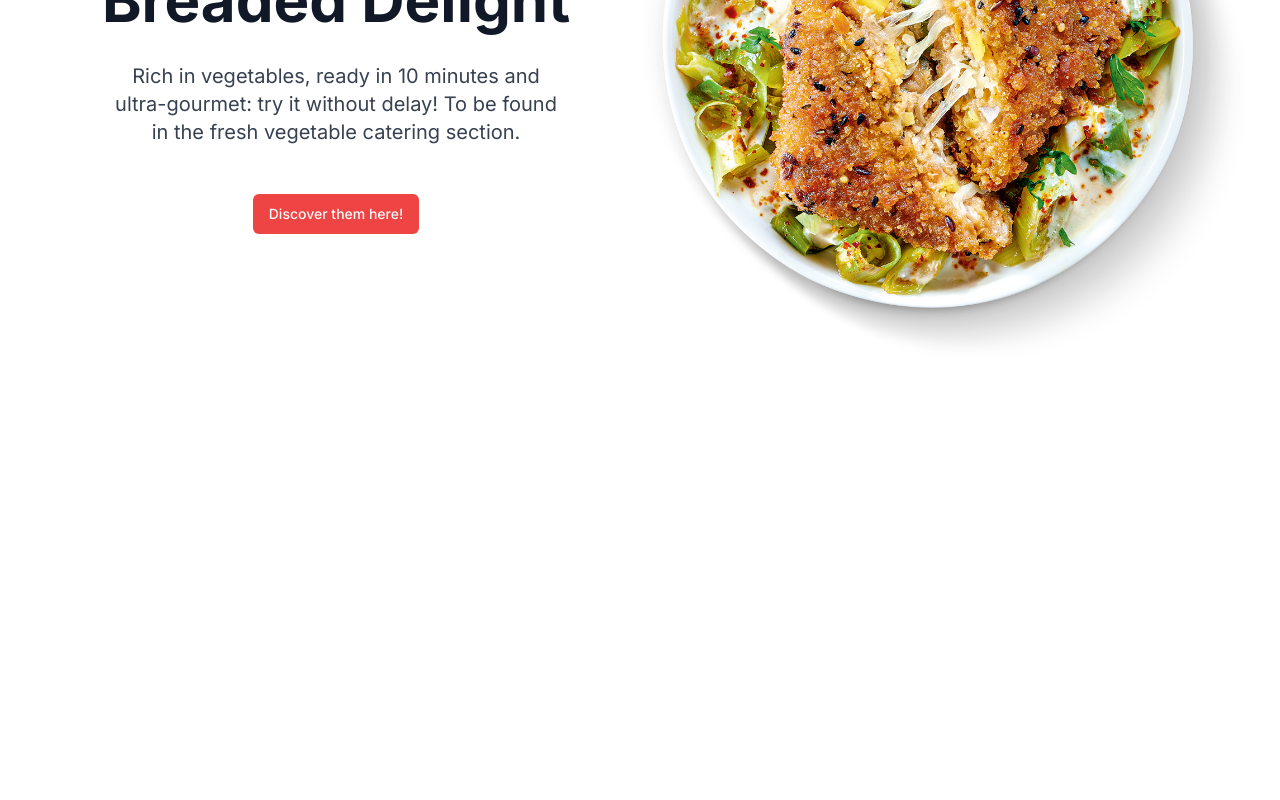
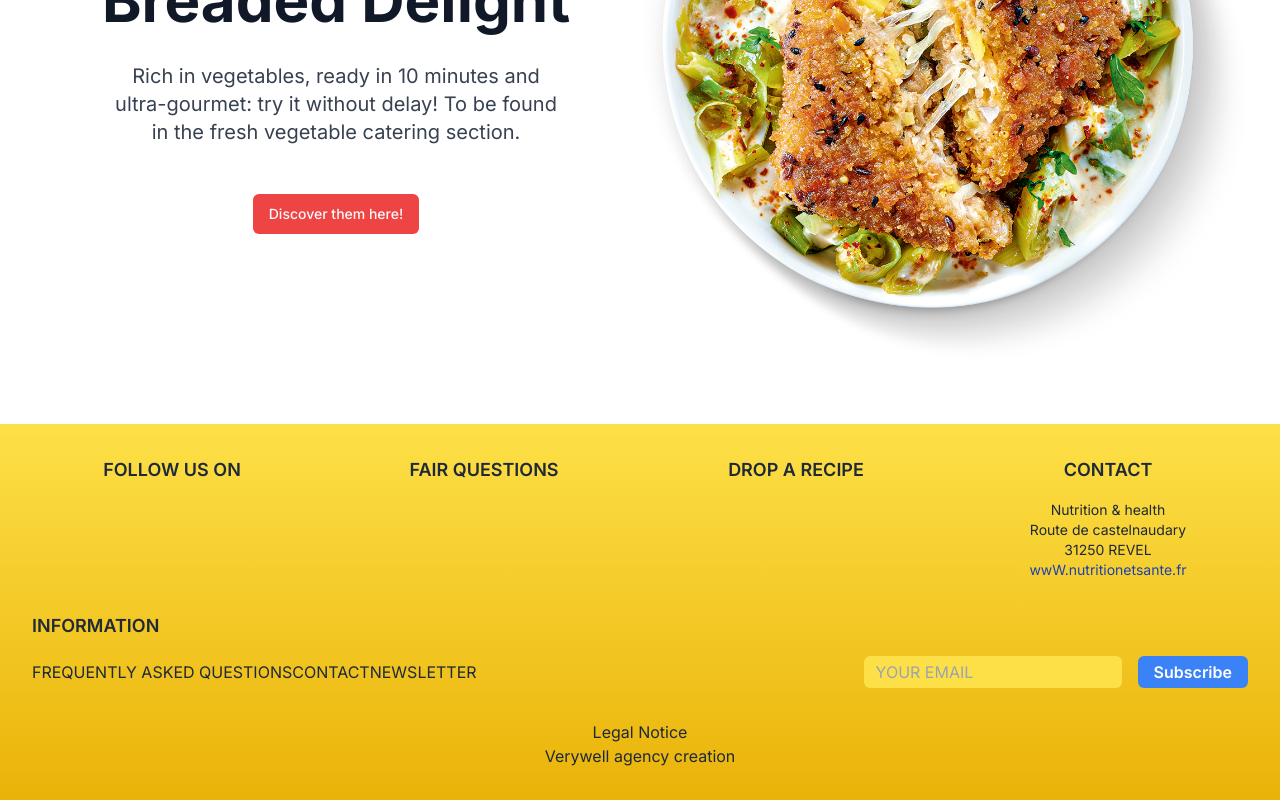
Before and after one commit to haikalbintang/HealtHub, a Next.js app in the folder Frontend/final-project-revou/: page / in a window 1280 px wide. Shown: the part 2612-3412 px from the top of the page. Before the commit the page ends 3036 px from the top, so only its background shows below. Built offline with nearby package versions, Linux system fonts and the light colour scheme.

Commit message:
recipeheropage

```diff
--- a/Frontend/final-project-revou/package.json
+++ b/Frontend/final-project-revou/package.json
@@ -9,6 +9,7 @@
     "lint": "next lint"
   },
   "dependencies": {
+    "@fortawesome/fontawesome-free": "^6.5.2",
     "@radix-ui/react-slot": "^1.0.2",
     "class-variance-authority": "^0.7.0",
     "clsx": "^2.1.0",
--- /dev/null
+++ b/Frontend/final-project-revou/src/app/Recipees/page.tsx
@@ -0,0 +1,14 @@
+import React, { useEffect } from "react";
+import Navbar from "@/components/Navbar";
+import RecipeHeroPage from "@/components/RecipeHeroPage";
+import Food1 from "../../components/images/sliderImagesv2/food1.jpg";
+
+export default function Recipees() {
+  const images: string[] = [Food1.src];
+  return (
+    <div>
+      <Navbar />
+      <RecipeHeroPage images={images} />
+    </div>
+  );
+}
--- a/Frontend/final-project-revou/src/app/page.tsx
+++ b/Frontend/final-project-revou/src/app/page.tsx
@@ -5,6 +5,8 @@ import SliderImage from "@/components/SliderImage";
 import SliderImagev2 from "@/components/SliderImagev2";
 import SliderV3 from "@/components/SliderImagev3";
 import HeroPage from "@/components/HeroPage";
+import Footer from "@/components/Footer";
+
 import image1 from "../components/images/1.jpg";
 import image2 from "../components/images/2.png";
 import logo1 from "../components/images/logo1.png";
@@ -77,6 +79,7 @@ export default function Home() {
       <SliderImagev2 foodImages={foodImages} />
       <SliderV3 images={foodImagesv2} />
       <HeroPage />
+      <Footer />
     </main>
   );
 }
--- /dev/null
+++ b/Frontend/final-project-revou/src/components/Footer/index.tsx
@@ -0,0 +1,89 @@
+import React from "react";
+
+const Footer = () => {
+  return (
+    <footer className="bg-gradient-to-b from-yellow-300 to-yellow-500 text-gray-800 py-8">
+      <div className="container mx-auto grid grid-cols-1 md:grid-cols-2 lg:grid-cols-4 gap-8">
+        {/* Social Networks */}
+        <div className="flex flex-col items-center">
+          <h2 className="text-lg font-semibold mb-4">FOLLOW US ON</h2>
+          <div className="flex space-x-4">
+            <a href="#" className="hover:text-gray-800">
+              <i className="fab fa-youtube"></i>
+            </a>
+            <a href="#" className="hover:text-gray-800">
+              <i className="fab fa-instagram"></i>
+            </a>
+            <a href="#" className="hover:text-gray-800">
+              <i className="fab fa-facebook"></i>
+            </a>
+          </div>
+        </div>
+
+        {/* Fair Questions */}
+        <div className="flex flex-col items-center">
+          <h2 className="text-lg font-semibold mb-4">FAIR QUESTIONS</h2>
+          <i className="fas fa-angle-right text-gray-800"></i>
+        </div>
+
+        {/* Drop a Recipe */}
+        <div className="flex flex-col items-center">
+          <h2 className="text-lg font-semibold mb-4">DROP A RECIPE</h2>
+          <i className="fas fa-angle-right text-gray-800"></i>
+        </div>
+
+        {/* Contact */}
+        <div className="flex flex-col items-center">
+          <h2 className="text-lg font-semibold mb-4">CONTACT</h2>
+          <p className="text-sm text-center">
+            Nutrition & health
+            <br />
+            Route de castelnaudary
+            <br />
+            31250 REVEL
+            <br />
+            <a href="wwW.nutritionetsante.fr" className="text-blue-800">
+              wwW.nutritionetsante.fr
+            </a>
+          </p>
+        </div>
+      </div>
+
+      {/* Information */}
+      <div className="container mx-auto mt-8">
+        <h2 className="text-lg font-semibold mb-4">INFORMATION</h2>
+        <div className="flex flex-col md:flex-row justify-between items-center space-y-2 md:space-y-0">
+          <div className="space-y-2 md:space-y-0">
+            <a href="#" className="hover:text-gray-800">
+              FREQUENTLY ASKED QUESTIONS
+            </a>
+            <a href="#" className="hover:text-gray-800">
+              CONTACT
+            </a>
+            <a href="#" className="hover:text-gray-800">
+              NEWSLETTER
+            </a>
+          </div>
+          <div className="flex space-x-4">
+            <input
+              type="email"
+              placeholder="YOUR EMAIL"
+              className="bg-yellow-300 px-3 py-1 rounded-md text-gray-800 focus:outline-none focus:bg-yellow-400"
+            />
+            <button className="bg-blue-500 px-4 py-1 rounded-md text-white font-semibold hover:bg-blue-600">
+              Subscribe
+            </button>
+          </div>
+        </div>
+      </div>
+
+      {/* Legal Notice */}
+      <div className="container mx-auto mt-8 text-center">
+        <p>Legal Notice</p>
+        <p>Verywell agency creation</p>
+      </div>
+    </footer>
+  );
+};
+
+export default Footer;
--- /dev/null
+++ b/Frontend/final-project-revou/src/components/RecipeHeroPage/index.tsx
@@ -0,0 +1,67 @@
+import React from "react";
+import { Button } from "../ui/button";
+import Food1 from "../images/sliderImagesv2/food1.jpg";
+
+interface ImageProps {
+  images: string[];
+}
+
+export default function RecipeHeroPage({ images }: ImageProps) {
+  return (
+    <div>
+      <div></div>
+      <div className="relative">
+        <img
+          src={images[0]}
+          alt=""
+          className="w-full object-cover"
+          style={{ maxHeight: "40vh" }}
+        />
+        <div className="absolute inset-0 flex flex-col justify-center items-center text-center text-white">
+          <div className=" flex mb-8 gap-2">
+            <h1 className="text-4xl sm:text-5xl lg:text-6xl font-extrabold">
+              -----
+            </h1>
+            <h1 className="text-4xl sm:text-5xl lg:text-6xl font-extrabold">
+              Dishes
+            </h1>
+            <h1 className="text-4xl sm:text-5xl lg:text-6xl font-extrabold">
+              -----
+            </h1>
+          </div>
+          <div className="mb-4">
+            <h1 className="text-3xl sm:text-4xl lg:text-5xl font-bold">
+              Leek Fondue
+            </h1>
+          </div>
+          <div className="flex flex-wrap justify-center items-center m-4 mt-10">
+            <div className="flex items-center mb-2 mr-4">
+              <div className="rounded-full bg-slate-200 text-black h-10 w-10 flex items-center justify-center">
+                {">"}
+              </div>
+              <h1 className="ml-2">2 People</h1>
+            </div>
+            <div className="flex items-center mb-2 mr-4">
+              <div className="rounded-full bg-slate-200 text-black h-10 w-10 flex items-center justify-center">
+                {">"}
+              </div>
+              <h1 className="ml-2">40 Mins</h1>
+            </div>
+            <div className="flex items-center">
+              <div className="rounded-full bg-slate-200 text-black h-10 w-10 flex items-center justify-center">
+                {">"}
+              </div>
+              <h1 className="ml-2">Average</h1>
+            </div>
+          </div>
+          <Button
+            className="bg-green-500"
+            style={{ position: "absolute", bottom: "-5%" }}
+          >
+            See More Recipe
+          </Button>
+        </div>
+      </div>
+    </div>
+  );
+}
```
Also changed, not shown: 1 other file (tests, documents, lock files or other folders).
